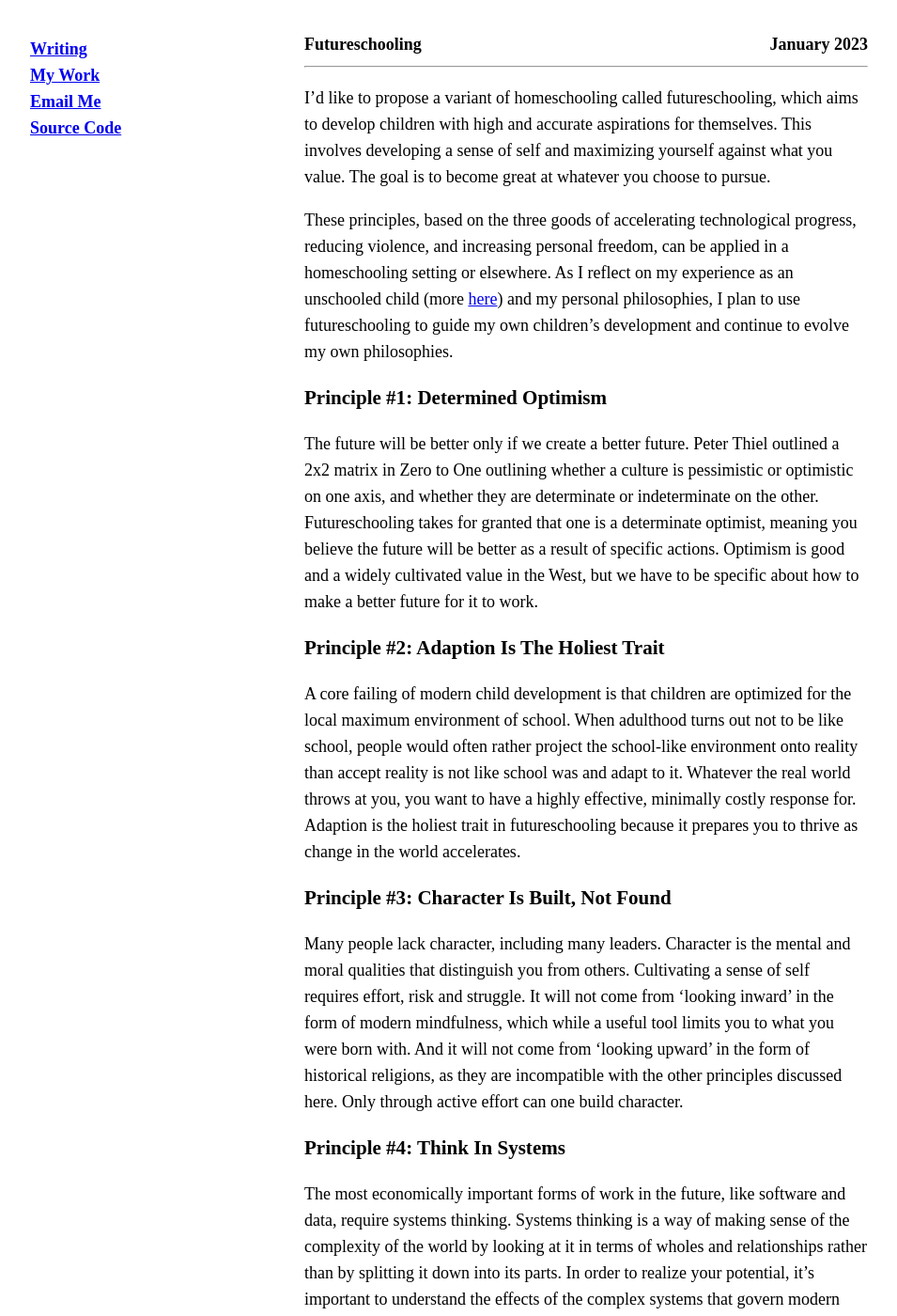
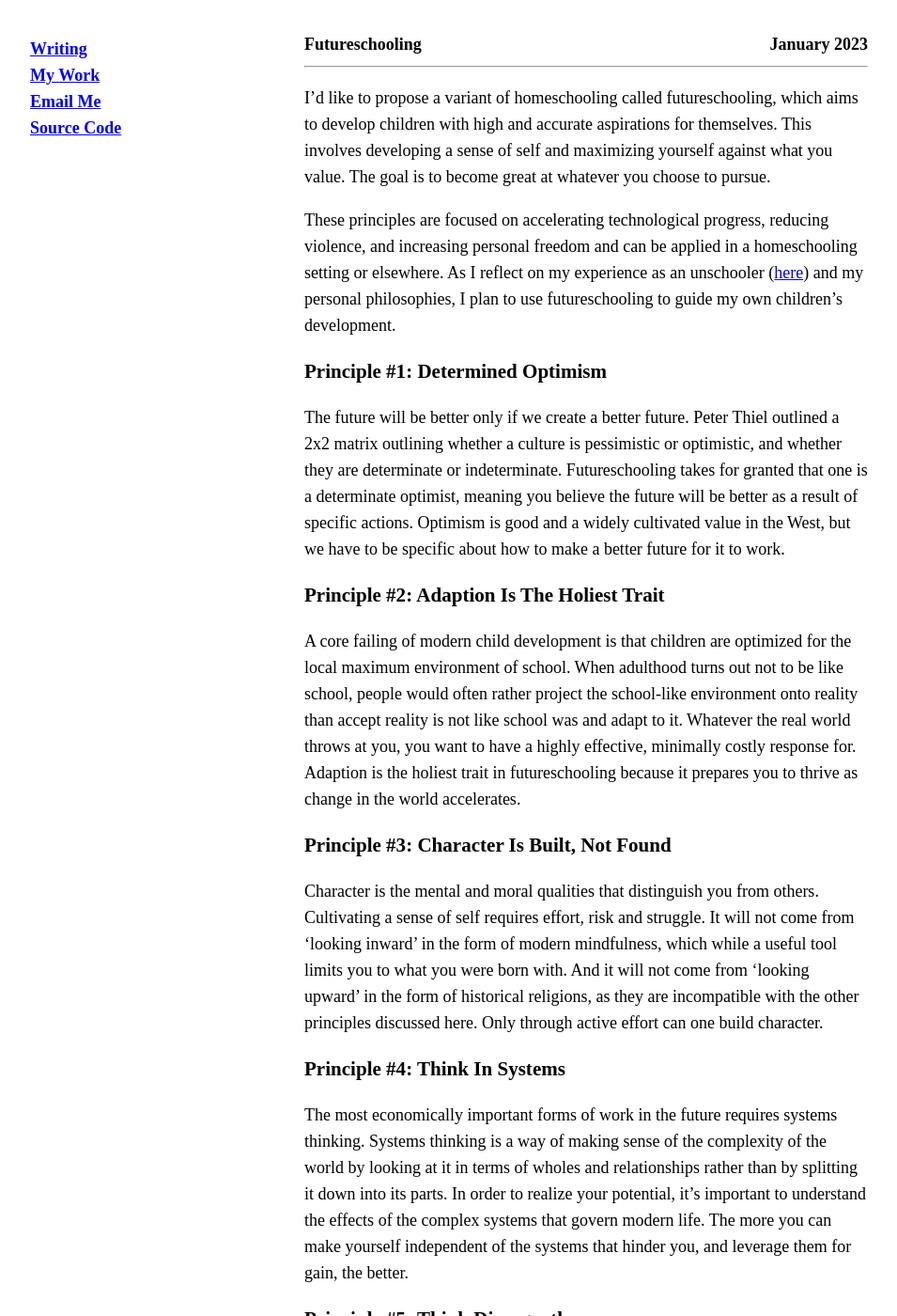
Before and after one commit to rogerkirkness/writing, a Jekyll site: the page built from _posts/2023-01-01-futureschooling.md, in a window 1280 px wide and 1400 px high. Shown: the whole window at 94% size, without its empty margins (16-971 px from the left). Built offline with Jekyll 4.4.1, drawn with Linux system fonts in a browser that asks for light colours; some of the changed text lies outside the part shown.

Commit message:
Update 2023-01-01-futureschooling.md

```diff
--- a/_posts/2023-01-01-futureschooling.md
+++ b/_posts/2023-01-01-futureschooling.md
@@ -6,19 +6,19 @@ date: January 2023
 
 I’d like to propose a variant of homeschooling called futureschooling, which aims to develop children with high and accurate aspirations for themselves. This involves developing a sense of self and maximizing yourself against what you value. The goal is to become great at whatever you choose to pursue.
 
-These principles, based on the three goods of accelerating technological progress, reducing violence, and increasing personal freedom, can be applied in a homeschooling setting or elsewhere. As I reflect on my experience as an unschooled child (more [here](https://rogerkirkness.com/unschooling)) and my personal philosophies, I plan to use futureschooling to guide my own children's development and continue to evolve my own philosophies.
+These principles are focused on accelerating technological progress, reducing violence, and increasing personal freedom and can be applied in a homeschooling setting or elsewhere. As I reflect on my experience as an unschooler ([here](https://rogerkirkness.com/unschooling)) and my personal philosophies, I plan to use futureschooling to guide my own children's development.
 
 ### Principle #1: Determined Optimism
-The future will be better only if we create a better future. Peter Thiel outlined a 2x2 matrix in Zero to One outlining whether a culture is pessimistic or optimistic on one axis, and whether they are determinate or indeterminate on the other. Futureschooling takes for granted that one is a determinate optimist, meaning you believe the future will be better as a result of specific actions. Optimism is good and a widely cultivated value in the West, but we have to be specific about how to make a better future for it to work.
+The future will be better only if we create a better future. Peter Thiel outlined a 2x2 matrix outlining whether a culture is pessimistic or optimistic, and whether they are determinate or indeterminate. Futureschooling takes for granted that one is a determinate optimist, meaning you believe the future will be better as a result of specific actions. Optimism is good and a widely cultivated value in the West, but we have to be specific about how to make a better future for it to work.
 
 ### Principle #2: Adaption Is The Holiest Trait
 A core failing of modern child development is that children are optimized for the local maximum environment of school. When adulthood turns out not to be like school, people would often rather project the school-like environment onto reality than accept reality is not like school was and adapt to it. Whatever the real world throws at you, you want to have a highly effective, minimally costly response for. Adaption is the holiest trait in futureschooling because it prepares you to thrive as change in the world accelerates.
 
 ### Principle #3: Character Is Built, Not Found
-Many people lack character, including many leaders. Character is the mental and moral qualities that distinguish you from others. Cultivating a sense of self requires effort, risk and struggle. It will not come from ‘looking inward’ in the form of modern mindfulness, which while a useful tool limits you to what you were born with. And it will not come from ‘looking upward’ in the form of historical religions, as they are incompatible with the other principles discussed here. Only through active effort can one build character.
+Character is the mental and moral qualities that distinguish you from others. Cultivating a sense of self requires effort, risk and struggle. It will not come from ‘looking inward’ in the form of modern mindfulness, which while a useful tool limits you to what you were born with. And it will not come from ‘looking upward’ in the form of historical religions, as they are incompatible with the other principles discussed here. Only through active effort can one build character.
 
 ### Principle #4: Think In Systems
-The most economically important forms of work in the future, like software and data, require systems thinking. Systems thinking is a way of making sense of the complexity of the world by looking at it in terms of wholes and relationships rather than by splitting it down into its parts. In order to realize your potential, it’s important to understand the effects of the complex systems that govern modern life. The more you can make yourself independent of the systems that hinder you, and leverage them for gain, the better.
+The most economically important forms of work in the future requires systems thinking. Systems thinking is a way of making sense of the complexity of the world by looking at it in terms of wholes and relationships rather than by splitting it down into its parts. In order to realize your potential, it’s important to understand the effects of the complex systems that govern modern life. The more you can make yourself independent of the systems that hinder you, and leverage them for gain, the better.
 
 ### Principle #5: Think Divergently
 Divergent thinking is a thought process or method used to generate creative ideas by exploring many possible solutions. When people make decisions, they often consider an artificially constrained set of alternatives. The best decisions require combining factors from multiple alternative paths, as the best path forward is rarely obvious when making hard decisions. Being able to generate many possible ways of circumventing problems and then rapidly discern the most appropriate combination of factors is critical.
@@ -33,6 +33,4 @@ Contribute by solving different problems than others. Alpha comes from problem r
 Operating as an agent in our complex future will require specialization. But single domain specialization is fragile. Specializing in multiple fields, and then skillfully combining those abilities across domains, is the more likely path to thriving. Learning how to pick up new specializations at a deep level in childhood, early adulthood and ongoing is essential to sustained impact. And learning which specializations require which levels of depth of knowledge, understanding and synthesis becomes the core form of learning wisdom.
 
 ### Principle #9: Focus Intensely
-People often fail due to a lack of focus or a lack of intensity rather than a lack of resources or opportunity. None of the above points will matter if you engage with your work and learning passively. In a world where social media has captivated the excess attention of extroverts and video games of introverts, being able to focus on things for hours, days, months, years or decades is a crucial skill to cultivate. And then being able to work on those things with uncommon intensity and diligence will make the necessary difference.
-
-Futureschooling is completely different both from existing definitions of homeschooling and existing approaches to schooling. But it is the set of principles and practices that I believe will be needed to thrive in the future, and make that future good for ourselves primarily and for others in the process.
+People often fail due to a lack of focus or a lack of intensity, rather than a lack of resources or opportunity. In a world where social media has captivated the excess attention of extroverts and video games of introverts, being able to focus on things for hours, days, months, years or decades is a crucial skill to cultivate. And then being able to work on those things with uncommon intensity and diligence will make the necessary difference.
```
